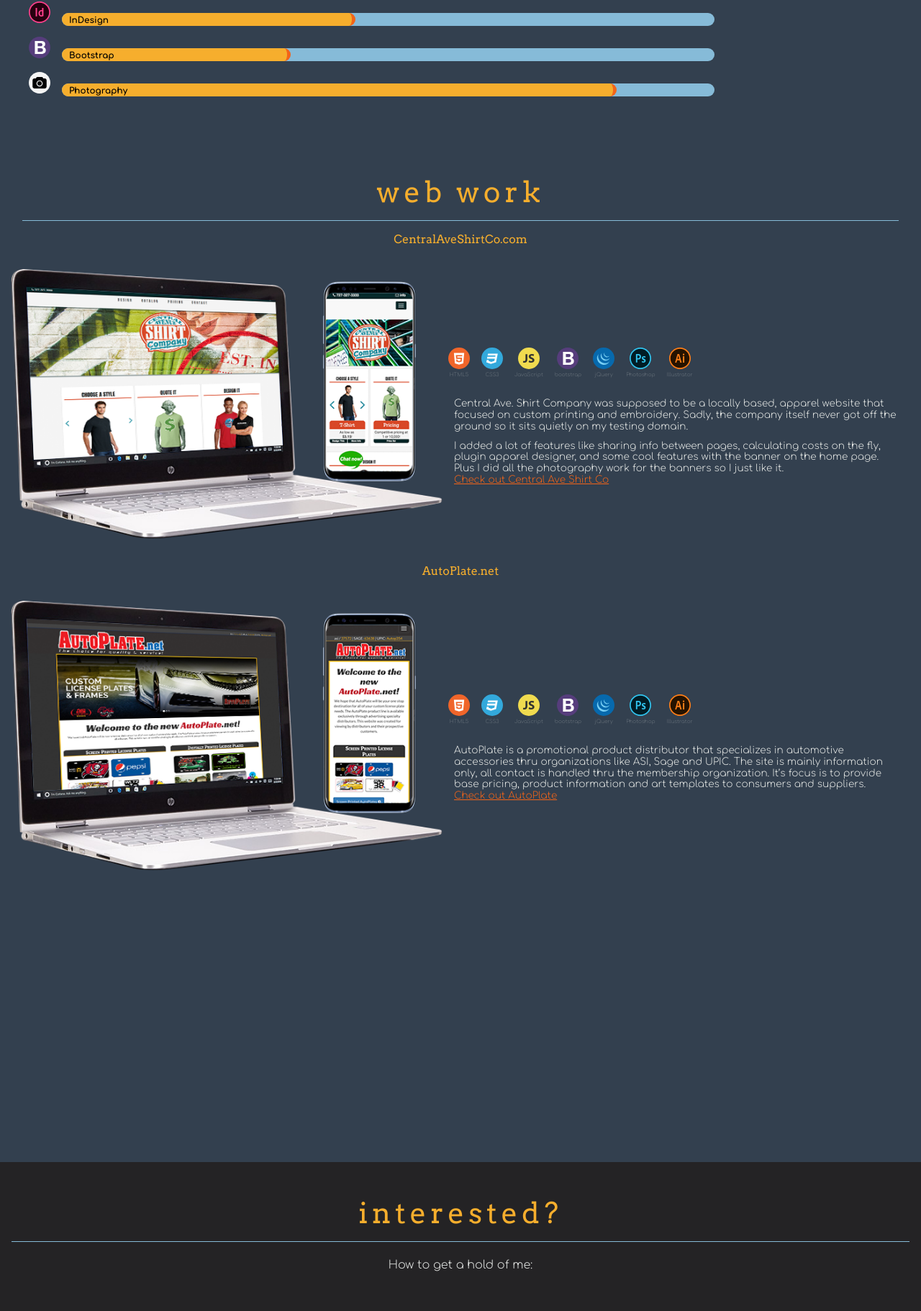
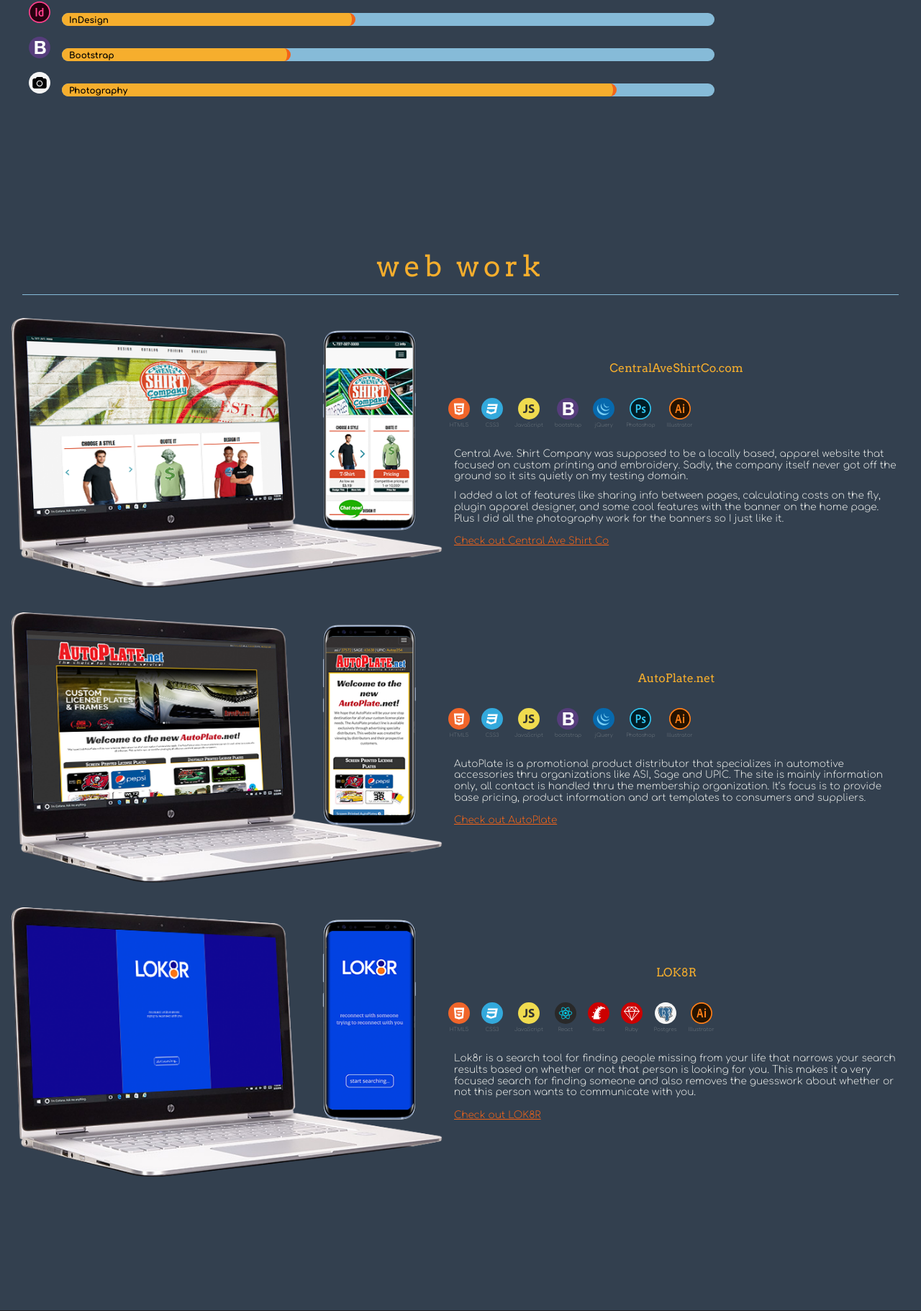
Before and after one commit to mrected/christerrazas.info, a PHP site: page / in a window 1280 px wide. Shown: the part 1237-3059 px from the top of the page at 72% size. Run offline with PHP 8.4, Linux system fonts and the light colour scheme; some libraries are stand-ins or nearby versions.

Commit message:
added lok8r to web work

```diff
--- a/css/style.css
+++ b/css/style.css
@@ -195,6 +195,9 @@ p {
   margin: 2rem 1rem 1rem;
   /*	border-top: .05rem solid $accent-color3;*/
   border-bottom: 0.05rem solid #86bbd8; }
+
+hr {
+  margin: 200px 0 50px; }
 
 .overlayTitle {
   font-size: 8rem;
--- a/index.html
+++ b/index.html
@@ -203,12 +203,13 @@
 
 		<section class="gridItem" id="work">
 			<h1 class="sectionTitle">Web Work</h1>
-			<h3 class="siteTitle">CentralAveShirtCo.com</h3>
+
 			<div class="siteInfo">
 				<div>
 					<img class="siteImg" src="images/cascSite.png" alt="central avenue shirt company shown on a phone and laptop">
 				</div>
 				<div>
+					<h3 class="siteTitle">CentralAveShirtCo.com</h3>
 					<ul class="languageIcons">
 						<li><img src="images/icons/HTML.svg" alt="HTML"><br><span class="languageIconDescription">HTML5</span></li>
 						<li><img src="images/icons/CSS.svg" alt="CSS"><br><span class="languageIconDescription">CSS3</span></li>
@@ -218,16 +219,21 @@
 						<li><img src="images/icons/Photoshop.svg" alt="Photoshop"><br><span class="languageIconDescription">Photoshop</span></li>
 						<li><img src="images/icons/Illustrator.svg" alt="Illustrator"><br><span class="languageIconDescription">Illustrator</span></li>
 					</ul>
-					<p class="siteDescription">Central Ave. Shirt Company was supposed to be a locally based, apparel website that focused on custom printing and embroidery. Sadly, the company itself never got off the ground so it sits quietly on my testing domain.</p><br>
-					<p class="siteDescription">I added a lot of features like sharing info between pages, calculating costs on the fly, plugin apparel designer, and some cool features with the banner on the home page. Plus I did all the  photography work for the banners so I just like it.<br><a href="http://centralaveshirt.202dev.com/" target="_blank">Check out Central Ave Shirt Co</a></p>
+					<p class="siteDescription">Central Ave. Shirt Company was supposed to be a locally based, apparel website that focused on custom printing and embroidery.
+												Sadly, the company itself never got off the ground so it sits quietly on my testing domain.</p><br>
+					<p class="siteDescription">I added a lot of features like sharing info between pages, calculating costs on the fly, plugin apparel designer,
+												and some cool features with the banner on the home page. Plus I did all the  photography work for the banners so I just like it.<br><br>
+												<a href="http://centralaveshirt.202dev.com/" target="_blank">Check out Central Ave Shirt Co</a></p>
 				</div>
 			</div>
-			<h3 class="siteTitle">AutoPlate.net</h3>
+
+
 			<div class="siteInfo">
 				<div>
 					<img class="siteImg" src="images/autoplateSite.png" alt="autoplate.net shown on a phone and laptop">
 				</div>
 				<div>
+					<h3 class="siteTitle">AutoPlate.net</h3>
 					<ul class="languageIcons">
 						<li><img src="images/icons/HTML.svg" alt="HTML"><br><span class="languageIconDescription">HTML5</span></li>
 						<li><img src="images/icons/CSS.svg" alt="CSS"></i><br><span class="languageIconDescription">CSS3</span></li>
@@ -237,7 +243,34 @@
 						<li><img src="images/icons/Photoshop.svg" alt="Photoshop"><br><span class="languageIconDescription">Photoshop</span></li>
 						<li><img src="images/icons/Illustrator.svg" alt="Illustrator"><br><span class="languageIconDescription">Illustrator</span></li>
 					</ul>
-					<p class="siteDescription">AutoPlate is a promotional product distributor that specializes in automotive accessories thru organizations like ASI, Sage and UPIC. The site is mainly information only, all contact is handled thru the membership organization. It’s focus is to provide base pricing, product information and art templates to consumers and suppliers.<br><a href="http://www.autoplate.net" target="_blank">Check out AutoPlate</a></p>
+					<p class="siteDescription">AutoPlate is a promotional product distributor that specializes in automotive accessories thru organizations
+												like ASI, Sage and UPIC. The site is mainly information only, all contact is handled thru the membership organization.
+												It’s focus is to provide base pricing, product information and art templates to consumers and suppliers.<br><br>
+												<a href="http://www.autoplate.net" target="_blank">Check out AutoPlate</a></p>
+				</div>
+			</div>
+
+
+			<div class="siteInfo">
+				<div>
+					<img class="siteImg" src="images/lok8rSite.png" alt="LOK8R site shown on a phone and laptop">
+				</div>
+				<div>
+					<h3 class="siteTitle">LOK8R</h3>
+					<ul class="languageIcons">
+						<li><img src="images/icons/HTML.svg" alt="HTML"><br><span class="languageIconDescription">HTML5</span></li>
+						<li><img src="images/icons/CSS.svg" alt="CSS"></i><br><span class="languageIconDescription">CSS3</span></li>
+						<li><img src="images/icons/JavaScript.svg" alt="JavaScript"></i><br><span class="languageIconDescription">JavaScript</span></li>
+						<li><img src="images/icons/React.svg" alt="React"><br><span class="languageIconDescription">React</span></li>
+						<li><img src="images/icons/Rails.svg" alt="Rails"><br><span class="languageIconDescription">Rails</span></li>
+						<li><img src="images/icons/Ruby.svg" alt="Ruby"><br><span class="languageIconDescription">Ruby</span></li>
+						<li><img src="images/icons/Postgres.svg" alt="Postgres"><br><span class="languageIconDescription">Postgres</span></li>
+						<li><img src="images/icons/Illustrator.svg" alt="Illustrator"><br><span class="languageIconDescription">Illustrator</span></li>
+					</ul>
+					<p class="siteDescription">Lok8r is a search tool for finding people missing from your life that narrows your search results
+												based on whether or not that person is looking for you. This makes it a very focused search for finding someone
+												and also removes the guesswork about whether or not this person wants to communicate with you.<br><br>
+												<a href="https://lok8r-app.herokuapp.com/" target="_blank">Check out LOK8R</a></p>
 				</div>
 			</div>
 		</section>
--- a/scss/base/_base.scss
+++ b/scss/base/_base.scss
@@ -35,6 +35,10 @@ p{
 	margin:2rem 1rem 1rem;
 /*	border-top: .05rem solid $accent-color3;*/
 	border-bottom: .05rem solid $accent-color3;
+}
+
+hr{
+	margin: 200px 0 50px;
 }
 
 .overlayTitle{
--- a/scss/sections/_work.scss
+++ b/scss/sections/_work.scss
@@ -36,7 +36,7 @@
 	font: .75rem $main-text-font;
 	line-height: 1.15;
 	color:$main-font-color;
-	margin: 0 1rem;
+	margin: 0 1rem ;
 	@media(min-width: $bp-xsmall){
 		font-size: .85rem;
 	}
```
Also changed, not shown: images/lok8rSite.png (added), 1 other file.
